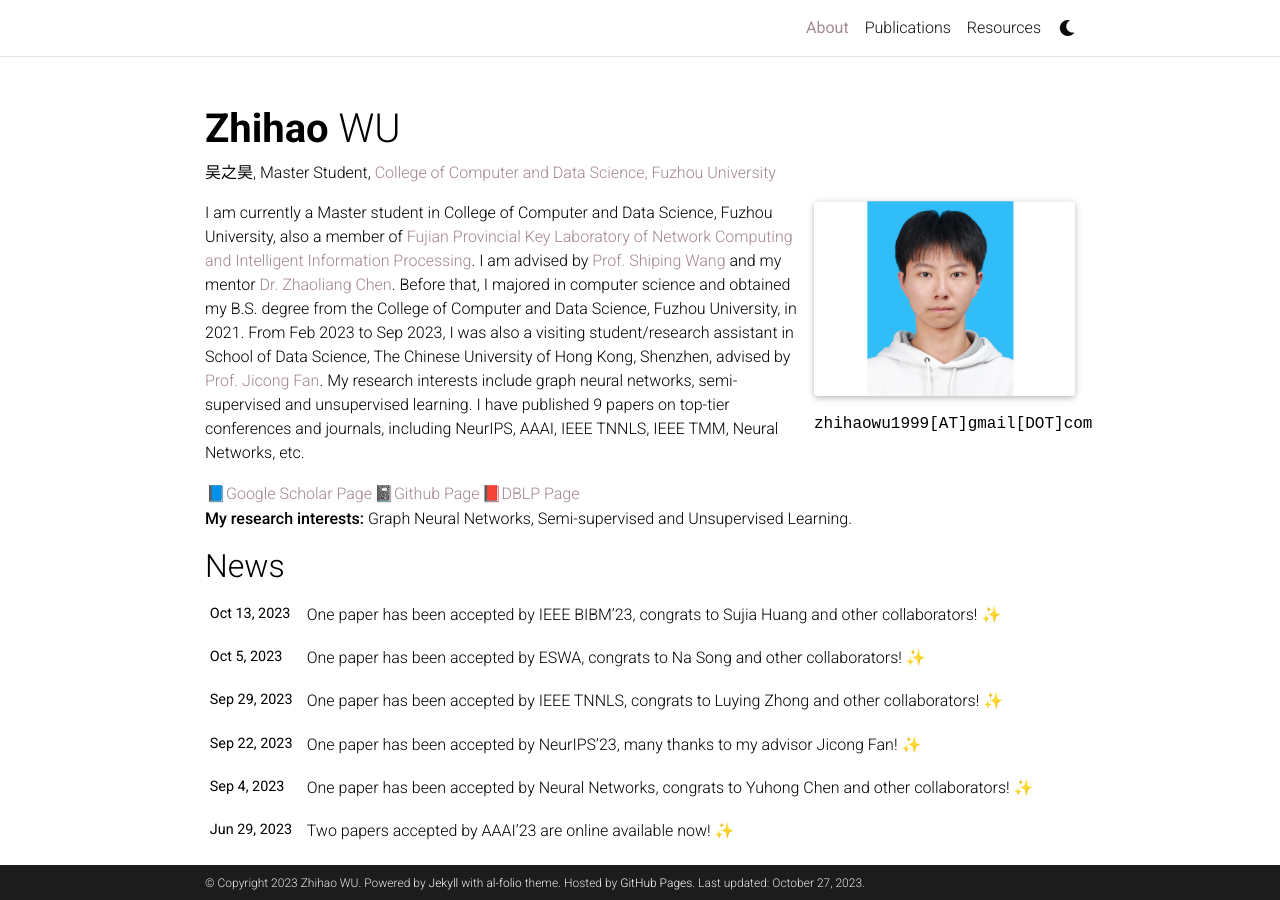
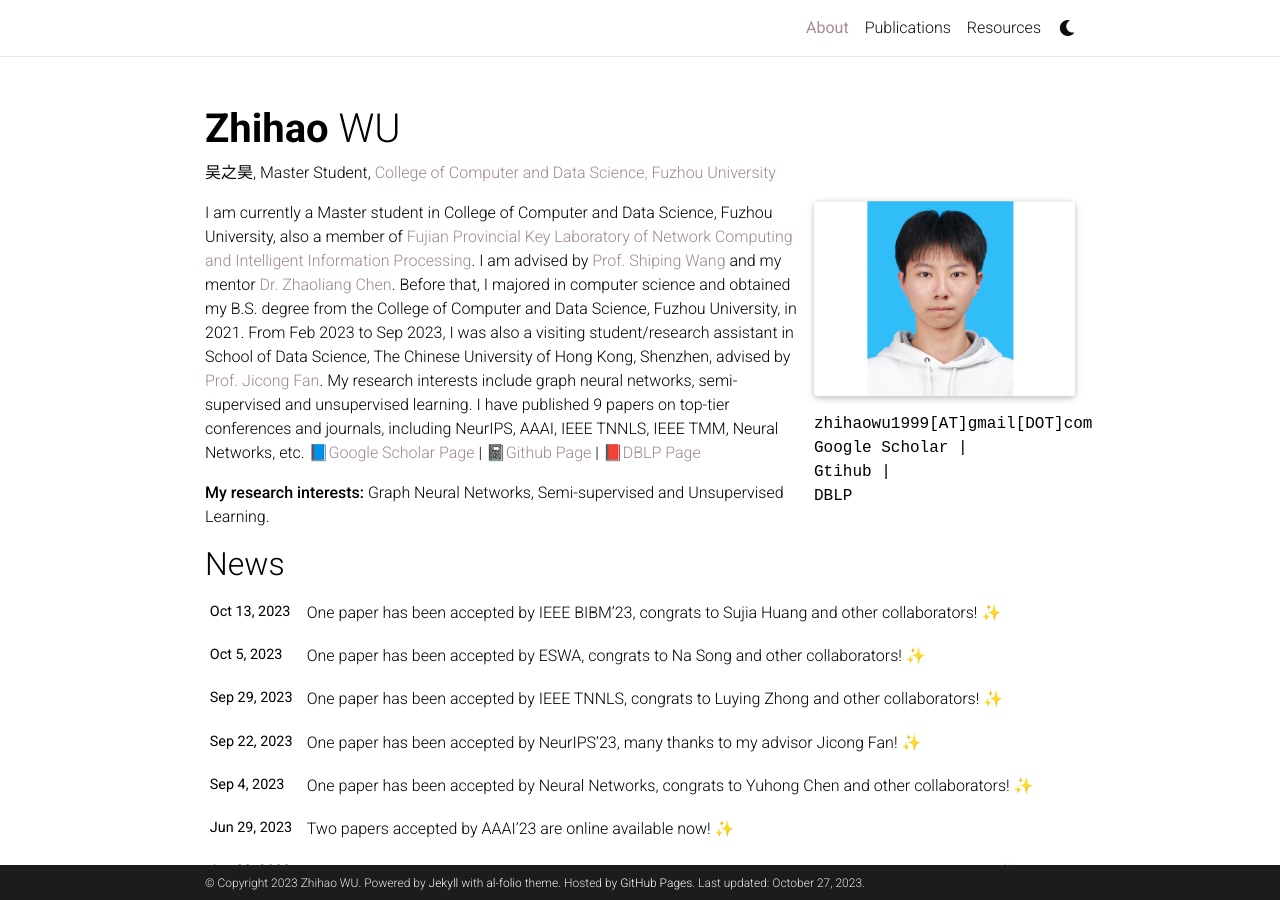
Before and after one commit to huangsuj/huangsuj.github.io, a Jekyll site: the page built from _pages/about.md, in a window 1280 px wide and 900 px high. Built offline with Jekyll 4.4.1, drawn with Linux system fonts in a browser that asks for light colours; full-size pictures stand in for the smaller copies a plugin makes; emoji names are drawn with the system emoji font; comment, search, counter and statistics services are not loaded; a style sheet for code colours, icons or effects is not loaded.

Commit message:
Update about.md

```diff
--- a/_pages/about.md
+++ b/_pages/about.md
@@ -10,6 +10,7 @@
   image_circular: false # crops the image to make it circular
   address: >
     <p>zhihaowu1999[AT]gmail[DOT]com</p>
+    <p href="https://scholar.google.com/citations?user=QDlGhPsAAAAJ">Google Scholar |</p><p href="https://github.com/ZhihaoWu99"> Gtihub |</p><p href="https://dblp.org/pid/27/8792-3.html"> DBLP</p>
 
 news: true  # includes a list of news items
 selected_papers: true # includes a list of papers marked as "selected={true}"
@@ -17,7 +18,6 @@
 ---
 
 I am currently a Master student in College of Computer and Data Science, Fuzhou University, also a member of [Fujian Provincial Key Laboratory of Network Computing and Intelligent Information Processing](https://ncip.fzu.edu.cn/). I am advised by [Prof. Shiping Wang](https://ccds.fzu.edu.cn/info/1202/8958.htm) and my mentor [Dr. Zhaoliang Chen](https://chenzl23.github.io/). Before that, I majored in computer science and obtained my B.S. degree from the College of Computer and Data Science, Fuzhou University, in 2021. From Feb 2023 to Sep 2023, I was also a visiting student/research assistant in School of Data Science, The Chinese University of Hong Kong, Shenzhen, advised by [Prof. Jicong Fan](https://jicongfan.github.io/). My research interests include graph neural networks, semi-supervised and unsupervised learning. I have published 9 papers on top-tier conferences and journals, including NeurIPS, AAAI, IEEE TNNLS, IEEE TMM, Neural Networks, etc.
-
 :blue_book:[Google Scholar Page](https://scholar.google.com/citations?user=QDlGhPsAAAAJ)  |  :notebook:[Github Page](https://github.com/ZhihaoWu99)  |  :closed_book:[DBLP Page](https://dblp.org/pid/27/8792-3.html)
 
 
```
